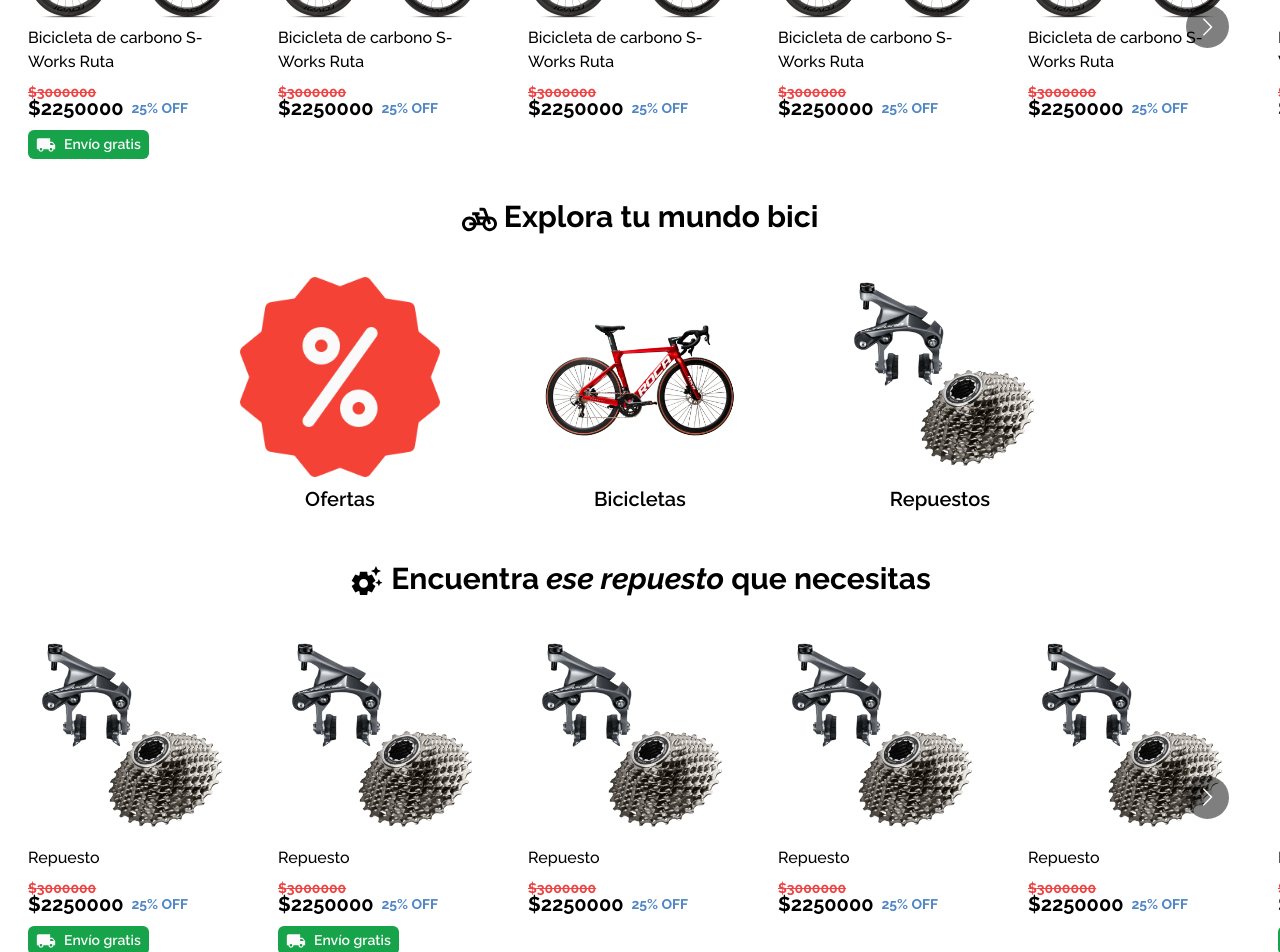
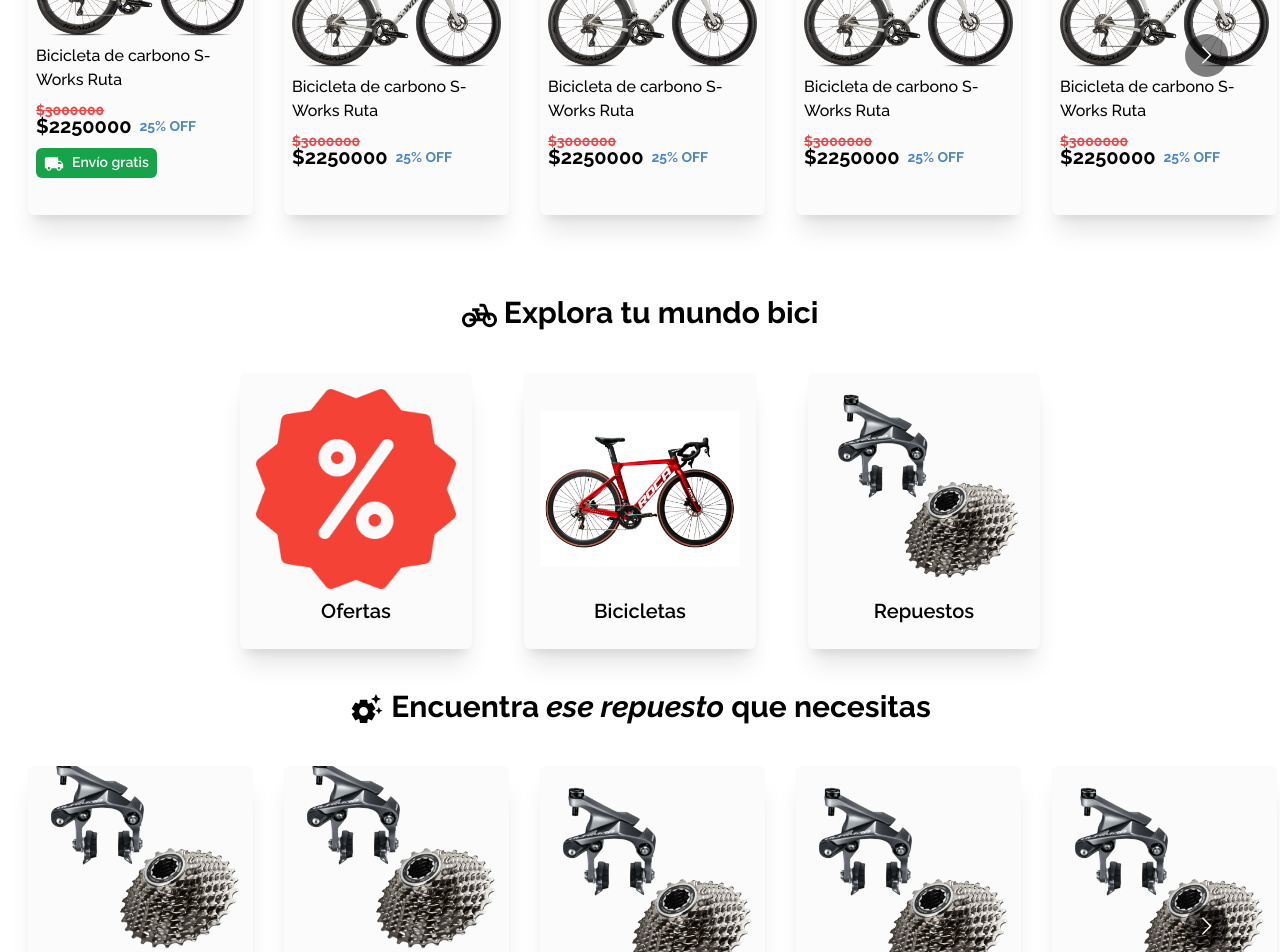
Before and after one commit to w1sec0d/ciclomart_frontend, a React (Vite) app: page / in a window 1280 px wide. Shown: the part 620-1572 px from the top of the page. Built offline with nearby package versions, Linux system fonts and the light colour scheme; no server answers.

Commit message:
Enhance ItemContainer and Landing page with improved styling and layout adjustments

```diff
--- a/src/components/ItemContainer.jsx
+++ b/src/components/ItemContainer.jsx
@@ -13,10 +13,10 @@ const ItemContainer = ({
 
   return (
     <a
-      className="flex flex-col justify-center max-w-[200px] hover:cursor-pointer group"
+      className="flex flex-col justify-center w-[225px] h-[320px] hover:cursor-pointer group shadow-xl p-2 bg-white rounded-md"
       href="https://www.youtube.com"
     >
-      <img src={img} className="max-w-[200px]" />
+      <img src={img} className="max-w-[250px]" />
       <p className="my-2 group-hover:text-primary font-medium">{name}</p>
       <div className="flex flex-wrap text-xl font-bold relative mt-3 items-center">
         {fullPrice && (
@@ -31,7 +31,7 @@ const ItemContainer = ({
       </div>
       <div>
         {freeShipping && (
-          <p className="text-sm text-white bg-green-600 py-1 px-2 rounded-md font-semibold w-fit mt-2">
+          <p className="text-sm text-white bg-green-600 py-1 px-2 rounded-md font-semibold w-fit mt-2 mb-6">
             <LocalShipping fontSize="small" className="mr-2" />
             Envío gratis
           </p>
--- a/src/pages/Landing.jsx
+++ b/src/pages/Landing.jsx
@@ -71,7 +71,7 @@ const LandingPage = () => {
       <h2 className="text-3xl text-center font-bold my-10">
         <LocalFireDepartment fontSize="large" /> Lo más vendido
       </h2>
-      <Carousel responsive={itemContainer} className="ml-7 mb-10">
+      <Carousel responsive={itemContainer} className="pl-7 pb-10">
         <ItemContainer
           name="Bicicleta de carbono S-Works Ruta"
           img={bike1}
@@ -120,25 +120,25 @@ const LandingPage = () => {
         <PedalBike fontSize="large" /> Explora tu mundo bici
       </h2>
       <section className="flex flex-row justify-between max-w-[800px] mx-auto">
-        <div>
+        <a href="/ofertas" className="p-4 shadow-xl bg-white rounded-md">
           <img src={offer} className="w-[200px] h-[200px] object-contain" />
           <h3 className="font-semibold text-center my-2 text-xl">Ofertas</h3>
-        </div>
-        <div>
+        </a>
+        <a href="/ofertas" className="p-4 shadow-xl bg-white rounded-md">
           <img src={bike2} className="w-[200px] h-[200px] object-contain" />
           <h3 className="font-semibold text-center my-2 text-xl">Bicicletas</h3>
-        </div>
-        <div>
+        </a>
+        <a href="/ofertas" className="p-4 shadow-xl bg-white rounded-md">
           <img src={repuestos} className="w-[200px] h-[200px] object-contain" />
           <h3 className="font-semibold text-center my-2 text-xl">Repuestos</h3>
-        </div>
+        </a>
       </section>
       <section className="my-6">
         <h2 className="text-3xl text-center font-bold my-10">
           <SettingsSuggest fontSize="large" /> Encuentra{' '}
           <span className="italic">ese repuesto</span> que necesitas
         </h2>
-        <Carousel responsive={itemContainer} className="ml-7 mb-10">
+        <Carousel responsive={itemContainer} className="pl-7 pb-10">
           <ItemContainer
             name="Repuesto"
             img={repuestos}
```
